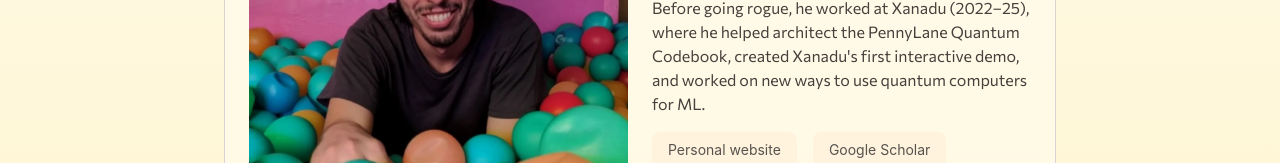
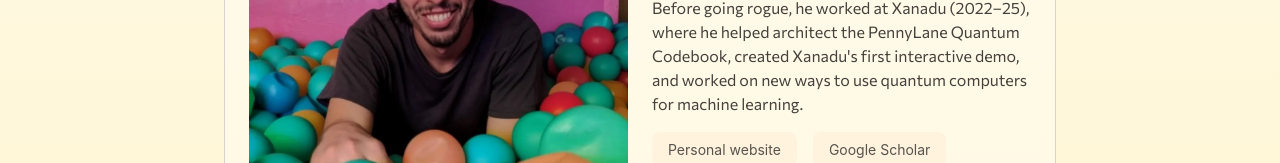
Before and after one commit to torsor-io/torsor-io, a React (Create React App) app: page /#/team in a window 1280 px wide. Shown: the part 281-444 px from the top of the page. Built offline with nearby package versions, Linux system fonts and the light colour scheme; the HTML template or start-up script is replaced by a standard one.

Commit message:
Update index.js

```diff
--- a/src/components/TeamPage/index.js
+++ b/src/components/TeamPage/index.js
@@ -73,7 +73,7 @@ const TeamPage = ({ isDark, setIsDark, waveState, setWaveState }) => {
           David Wakeham • Founder & Interdimensional Wizard
                   </p>
                   <p className={`${subtleText}`}>
-          David has a PhD in string theory and black holes (UBC 2022), a masters degree in particle physics, and undergraduate degrees in philosophy and math. Before going rogue, he worked at <a href="https://www.xanadu.ai/" className={`hover:underline`}>Xanadu</a> (2022–25), where he helped architect the <a href="https://pennylane.ai/codebook" className={`hover:underline`}>PennyLane Quantum Codebook</a>, created Xanadu's <a href="https://pennylane.ai/qml/demos/circuits_as_fourier_series" className={`hover:underline`}>first interactive demo</a>, and worked on <a href="https://arxiv.org/abs/2409.00172" className={`hover:underline`}>new ways to use quantum computers for ML</a>.
+          David has a PhD in string theory and black holes (UBC 2022), a masters degree in particle physics, and undergraduate degrees in philosophy and math. Before going rogue, he worked at <a href="https://www.xanadu.ai/" className={`hover:underline`}>Xanadu</a> (2022–25), where he helped architect the <a href="https://pennylane.ai/codebook" className={`hover:underline`}>PennyLane Quantum Codebook</a>, created Xanadu's <a href="https://pennylane.ai/qml/demos/circuits_as_fourier_series" className={`hover:underline`}>first interactive demo</a>, and worked on <a href="https://arxiv.org/abs/2409.00172" className={`hover:underline`}>new ways to use quantum computers for machine learning</a>.
                   </p>
                   <div className="flex space-x-4">
 
```
